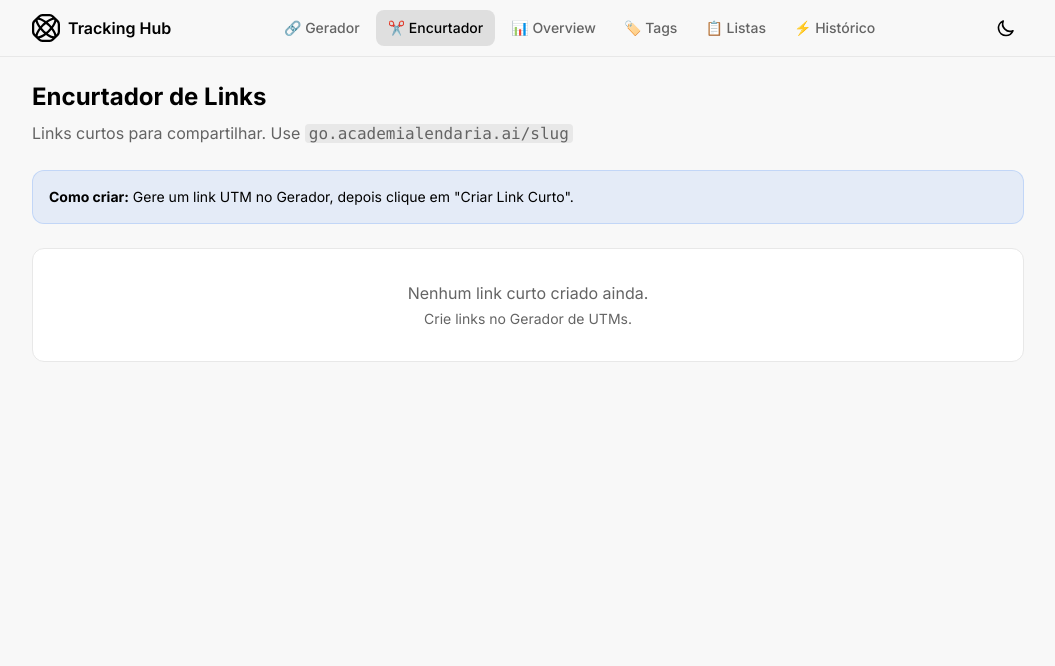
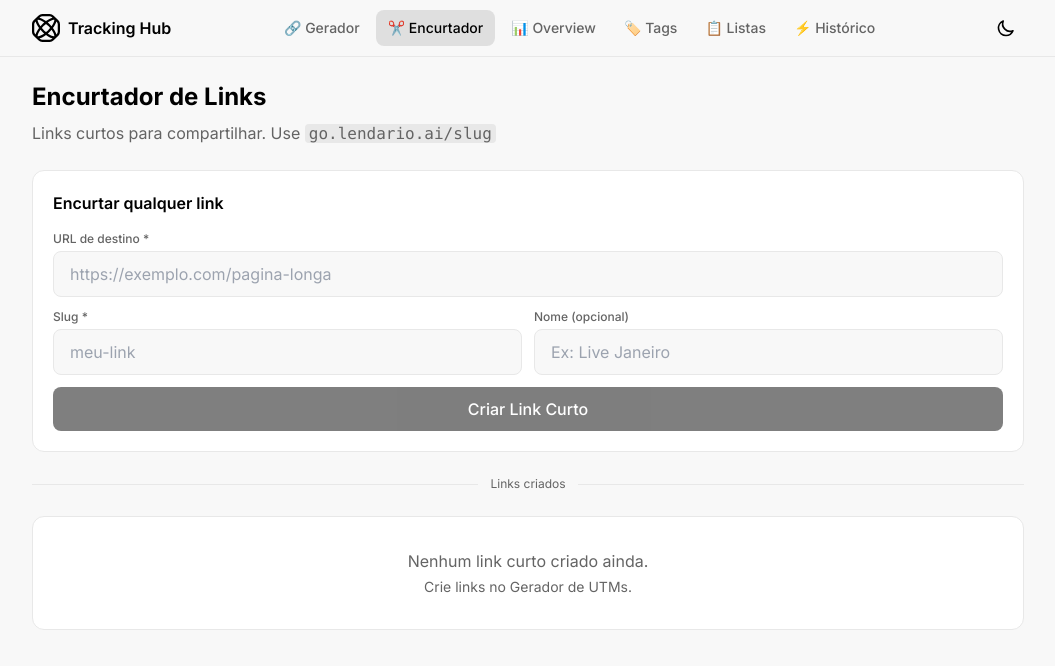
Before and after one commit to joaolozano-lendario/tracking-hub, a Next.js app: page /encurtador in a window 1280 px wide. Shown: the top 666 px of the page, without its empty margins (112-1167 px from the left). Built offline with nearby package versions, Linux system fonts and the light colour scheme.

Commit message:
feat: encurtar qualquer link manualmente
- Formulário para criar link curto de qualquer URL
- Não precisa passar pelo gerador de UTMs
- Preview do link antes de criar

```diff
--- a/app/encurtador/page.tsx
+++ b/app/encurtador/page.tsx
@@ -42,6 +42,14 @@ export default function EncurtadorPage() {
   const [error, setError] = useState<string | null>(null)
   const [deleting, setDeleting] = useState<string | null>(null)
 
+  // Form manual
+  const [manualUrl, setManualUrl] = useState('')
+  const [manualSlug, setManualSlug] = useState('')
+  const [manualName, setManualName] = useState('')
+  const [creating, setCreating] = useState(false)
+  const [createError, setCreateError] = useState<string | null>(null)
+  const [createSuccess, setCreateSuccess] = useState(false)
+
   // Domínio fixo do encurtador
   const shortenerDomain = 'https://go.lendario.ai'
 
@@ -81,20 +89,134 @@ export default function EncurtadorPage() {
     }
   }
 
+  const handleCreateManual = async (e: React.FormEvent) => {
+    e.preventDefault()
+    if (!manualUrl || !manualSlug) return
+
+    setCreating(true)
+    setCreateError(null)
+    setCreateSuccess(false)
+
+    try {
+      const res = await fetch('/api/shortlinks', {
+        method: 'POST',
+        headers: { 'Content-Type': 'application/json' },
+        body: JSON.stringify({
+          slug: manualSlug,
+          url: manualUrl,
+          destination: manualName || 'Link externo',
+          source: 'manual',
+          medium: 'link',
+          campaign: 'externo',
+        }),
+      })
+
+      const data = await res.json()
+
+      if (!res.ok) {
+        setCreateError(data.error || 'Erro ao criar')
+        return
+      }
+
+      setCreateSuccess(true)
+      setManualUrl('')
+      setManualSlug('')
+      setManualName('')
+      fetchLinks()
+
+      setTimeout(() => setCreateSuccess(false), 3000)
+    } catch (err) {
+      console.error('Erro:', err)
+      setCreateError('Erro de conexão')
+    } finally {
+      setCreating(false)
+    }
+  }
+
   return (
     <div>
       <div className="mb-6">
         <h1 className="text-2xl font-bold mb-2">Encurtador de Links</h1>
         <p className="text-light-muted dark:text-dark-muted">
-          Links curtos para compartilhar. Use <code className="bg-light-border dark:bg-dark-border px-1 rounded">go.academialendaria.ai/slug</code>
+          Links curtos para compartilhar. Use <code className="bg-light-border dark:bg-dark-border px-1 rounded">go.lendario.ai/slug</code>
         </p>
       </div>
 
-      {/* Info box */}
-      <div className="mb-6 p-4 rounded-xl bg-blue-500/10 border border-blue-500/20">
-        <p className="text-sm">
-          <strong>Como criar:</strong> Gere um link UTM no Gerador, depois clique em &quot;Criar Link Curto&quot;.
-        </p>
+      {/* Criar link manual */}
+      <div className="mb-6 p-5 rounded-xl border border-light-border dark:border-dark-border bg-light-card dark:bg-dark-card">
+        <h2 className="font-semibold mb-4">Encurtar qualquer link</h2>
+        <form onSubmit={handleCreateManual} className="space-y-3">
+          <div>
+            <label className="block text-xs font-medium text-light-muted dark:text-dark-muted mb-1">
+              URL de destino *
+            </label>
+            <input
+              type="url"
+              value={manualUrl}
+              onChange={(e) => setManualUrl(e.target.value)}
+              placeholder="https://exemplo.com/pagina-longa"
+              className="w-full px-4 py-2.5 rounded-lg bg-light-bg dark:bg-dark-bg border border-light-border dark:border-dark-border focus:outline-none"
+              required
+            />
+          </div>
+          <div className="grid grid-cols-2 gap-3">
+            <div>
+              <label className="block text-xs font-medium text-light-muted dark:text-dark-muted mb-1">
+                Slug *
+              </label>
+              <input
+                type="text"
+                value={manualSlug}
+                onChange={(e) => setManualSlug(e.target.value.toLowerCase().replace(/[^a-z0-9-]/g, ''))}
+                placeholder="meu-link"
+                className="w-full px-4 py-2.5 rounded-lg bg-light-bg dark:bg-dark-bg border border-light-border dark:border-dark-border focus:outline-none"
+                required
+              />
+            </div>
+            <div>
+              <label className="block text-xs font-medium text-light-muted dark:text-dark-muted mb-1">
+                Nome (opcional)
+              </label>
+              <input
+                type="text"
+                value={manualName}
+                onChange={(e) => setManualName(e.target.value)}
+                placeholder="Ex: Live Janeiro"
+                className="w-full px-4 py-2.5 rounded-lg bg-light-bg dark:bg-dark-bg border border-light-border dark:border-dark-border focus:outline-none"
+              />
+            </div>
+          </div>
+
+          {/* Preview */}
+          {manualSlug && (
+            <div className="text-sm text-light-muted dark:text-dark-muted">
+              Link: <code className="text-green-400">{shortenerDomain}/{manualSlug}</code>
+            </div>
+          )}
+
+          {createError && (
+            <div className="text-sm text-red-400">{createError}</div>
+          )}
+
+          {createSuccess && (
+            <div className="text-sm text-green-400">Link criado com sucesso!</div>
+          )}
+
+          <button
+            type="submit"
+            disabled={creating || !manualUrl || !manualSlug}
+            className="w-full px-4 py-2.5 rounded-lg bg-accent text-accent-contrast font-medium hover:opacity-90 disabled:opacity-50 disabled:cursor-not-allowed"
+          >
+            {creating ? 'Criando...' : 'Criar Link Curto'}
+          </button>
+        </form>
+      </div>
+
+      {/* Separador */}
+      <div className="mb-6 flex items-center gap-3">
+        <div className="flex-1 h-px bg-light-border dark:bg-dark-border" />
+        <span className="text-xs text-light-muted dark:text-dark-muted">Links criados</span>
+        <div className="flex-1 h-px bg-light-border dark:bg-dark-border" />
       </div>
 
       {/* Error state */}
@@ -162,7 +284,7 @@ export default function EncurtadorPage() {
                 <div className="bg-green-500/10 border border-green-500/20 rounded-lg p-3 mb-3">
                   <div className="flex items-center justify-between">
                     <code className="text-sm font-semibold text-green-400">
-                      /go/{link.slug}
+                      go.lendario.ai/{link.slug}
                     </code>
                     <a
                       href={shortUrl}
```
